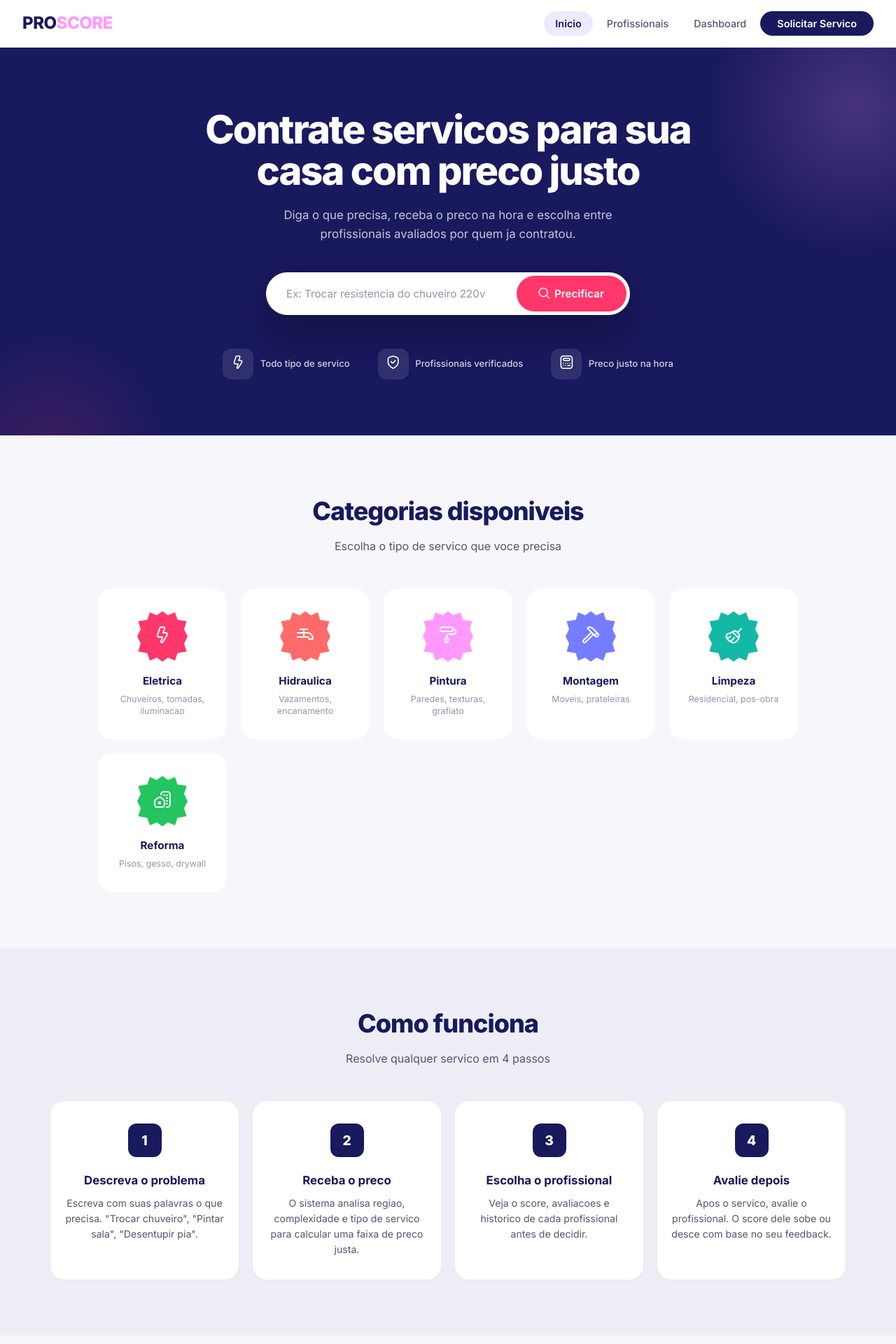
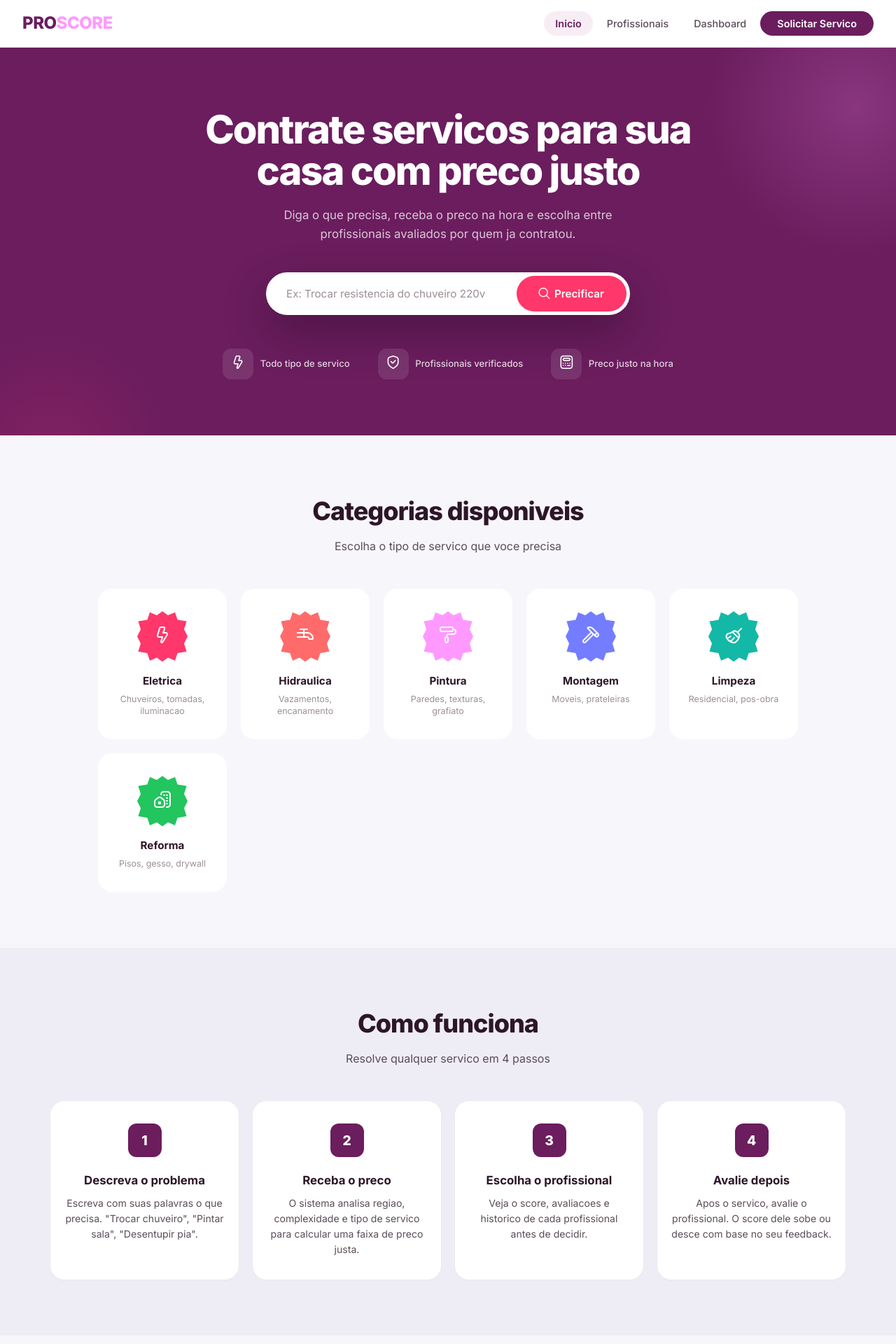
Before and after one commit to Xlonenzo/proscore, a FastAPI app: page / in a window 1280 px wide. Shown: the top 1920 px of the page at 70% size. Run offline with FastAPI, Linux system fonts and the light colour scheme.

Commit message:
feat: replace navy blue with deep plum/berry across entire design
- Primary: #19195E (navy) → #6B1D5E (deep plum)
- Text: warm plum tint instead of navy-based grays
- Shadows: plum-based rgba instead of navy-based
- Verified badge: rosa (#FF376A) instead of blue (#3B82F6)
- Info color: periwinkle instead of blue
- No more blue anywhere in the design

Co-Authored-By: Claude Opus 4.6 <noreply@anthropic.com>

```diff
--- a/frontend/static/css/style.css
+++ b/frontend/static/css/style.css
@@ -6,11 +6,11 @@
 /* ====== DESIGN TOKENS ====== */
 
 :root {
-    /* Shouter exact palette adapted */
-    --primary: #19195E;
-    --primary-dark: #0F0F3D;
-    --primary-light: #2D2D7A;
-    --primary-bg: #EDEAFF;
+    /* Deep plum/berry palette - feminine, no navy */
+    --primary: #6B1D5E;
+    --primary-dark: #4A1342;
+    --primary-light: #8B3D7E;
+    --primary-bg: #F8EDF5;
 
     /* CTA - Shouter Hot Pink #FF376A */
     --cta: #FF376A;
@@ -21,7 +21,7 @@
     /* Accent - Shouter Periwinkle #747DFF */
     --accent: #747DFF;
     --accent-light: #9BA2FF;
-    --accent-bg: #EDEAFF;
+    --accent-bg: #F0EDFF;
     --accent-soft: #D5D1FF;
 
     /* Pink - Shouter #FF99FF for badges/categories */
@@ -39,25 +39,25 @@
     --warning-bg: #FFFBEB;
     --danger: #EF4444;
     --danger-bg: #FEF2F2;
-    --info: #3B82F6;
-    --info-bg: #EFF6FF;
+    --info: #747DFF;
+    --info-bg: #F0EDFF;
 
-    /* Neutrals - clean like Shouter */
-    --text-primary: #19195E;
-    --text-secondary: #555570;
-    --text-muted: #9494AD;
+    /* Neutrals - warm plum tint */
+    --text-primary: #2D1628;
+    --text-secondary: #5A4D58;
+    --text-muted: #9A8E98;
     --border: #E8E8ED;
     --bg: #F7F6FB;
     --bg-alt: #EEEDF5;
     --surface: #FFFFFF;
 
     /* Shadows - very soft */
-    --shadow-xs: 0 1px 3px rgba(25,25,94,0.04);
-    --shadow-sm: 0 2px 8px rgba(25,25,94,0.05);
-    --shadow-md: 0 4px 20px rgba(25,25,94,0.07);
-    --shadow-lg: 0 8px 32px rgba(25,25,94,0.09);
-    --shadow-xl: 0 16px 48px rgba(25,25,94,0.12);
-    --shadow-hover: 0 12px 28px rgba(25,25,94,0.1);
+    --shadow-xs: 0 1px 3px rgba(107,29,94,0.04);
+    --shadow-sm: 0 2px 8px rgba(107,29,94,0.05);
+    --shadow-md: 0 4px 20px rgba(107,29,94,0.07);
+    --shadow-lg: 0 8px 32px rgba(107,29,94,0.09);
+    --shadow-xl: 0 16px 48px rgba(107,29,94,0.12);
+    --shadow-hover: 0 12px 28px rgba(107,29,94,0.1);
 
     /* Radii - Shouter uses very rounded */
     --radius-sm: 12px;
@@ -217,7 +217,7 @@ button:focus-visible, a:focus-visible, input:focus-visible, select:focus-visible
 .nav-cta:hover {
     background: var(--primary-dark) !important;
     transform: translateY(-1px);
-    box-shadow: 0 4px 16px rgba(25,25,94,0.25) !important;
+    box-shadow: 0 4px 16px rgba(107,29,94,0.25) !important;
 }
 
 .nav-cta::after { display: none !important; }
@@ -793,7 +793,7 @@ button:focus-visible, a:focus-visible, input:focus-visible, select:focus-visible
     bottom: -2px;
     right: -2px;
     width: 20px; height: 20px;
-    background: #3B82F6;
+    background: var(--cta);
     border-radius: var(--radius-full);
     border: 2px solid var(--surface);
     display: flex;
```
